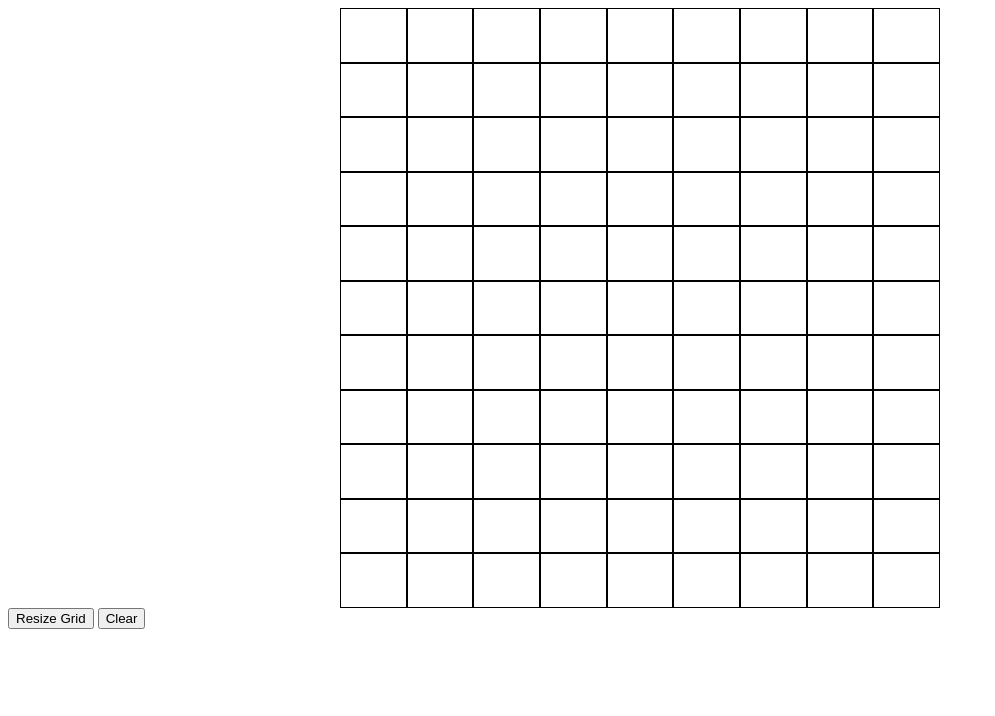
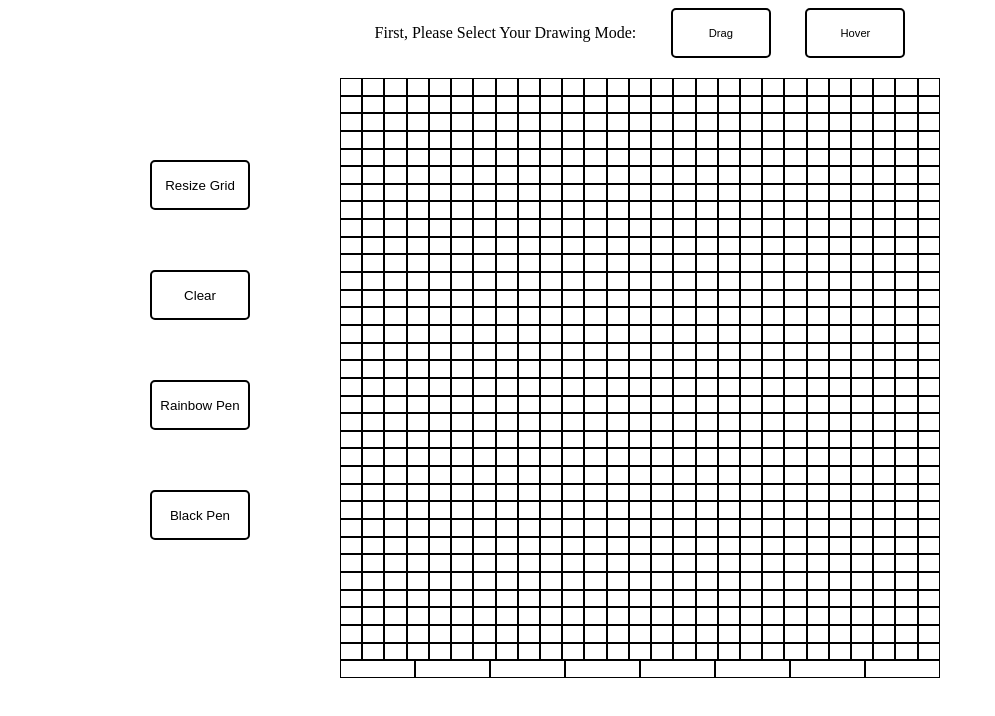
Before and after one commit to TheFireflyLamp/etchasketch, a plain HTML site: page index.html in a window 1280 px wide. Shown: the whole page, without its empty margins (0-995 px from the left). Drawn offline with Linux system fonts and the light colour scheme.

Commit message:
functions except opacity, simple presentation

```diff
--- a/etch.js
+++ b/etch.js
@@ -1,14 +1,17 @@
 const gridArea = document.querySelector('#gridArea');
-let userInput = 10;
+let userInput = 30;
 let userSquared = userInput*userInput;
 let basisValue = 600/userInput;
 let refBasisValue = basisValue + "px";
 console.log (refBasisValue);
 console.log (userInput);
 console.log (userSquared);
+let currentColour = 'black' ;
+let selectedMode = "hover";
 
 createGrid (userInput);
-document.querySelectorAll('.gridCell').forEach(node => node.onmouseover = changeCell);
+
+
 
 function updateValues(){
   userSquared = userInput*userInput;
@@ -33,7 +36,7 @@ function changeGrid() {
   updateValues();
   console.log(userInput);
   createGrid(userInput);
-  document.querySelectorAll('.gridCell').forEach(node => node.onmouseover = changeCell);
+
 }
 
 function clearGrid() {
@@ -46,8 +49,50 @@ function clearGrid() {
   console.log(typeof (grid));
 }
 
-
 function changeCell(e) {
   let currentCell = e.target;
-  currentCell.style.backgroundColor= 'black';
+  currentCell.style.backgroundColor= currentColour;
 }
+
+let interval;
+
+function colourize() {
+  interval = setInterval(function(){ currentColour = pastelColors(); }, 50);
+}
+
+function black() {
+  clearInterval(interval);
+  currentColour = 'black';
+}
+
+function pastelColors(){
+  var r = (Math.round(Math.random()* 127) + 127).toString(16);
+  var g = (Math.round(Math.random()* 127) + 127).toString(16);
+  var b = (Math.round(Math.random()* 127) + 127).toString(16);
+  return '#' + r + g + b;
+}
+
+var mouseDown = 0;
+document.body.onmousedown = function() {
+  ++mouseDown;
+}
+document.body.onmouseup = function() {
+  mouseDown = 0;
+}
+
+function activateDrag() {
+  selectedMode= "drag";
+  document.querySelectorAll('.gridCell').forEach(node => node.onmouseover = dragCell);
+  document.querySelectorAll('.gridCell').forEach(node => node.onmousedown = changeCell);
+}
+
+function dragCell(e) {
+  if(mouseDown){
+  changeCell(e);
+}
+}
+
+function activateHover() {
+  selectedMode= "hover";
+  document.querySelectorAll('.gridCell').forEach(node => node.onmouseover = changeCell);
+}
--- a/index.html
+++ b/index.html
@@ -6,12 +6,21 @@
 </head>
 <body>
 
+   <div id="modeArea" class="modeArea">
+     <p> First, Please Select Your Drawing Mode: </p>
+    <input type="button" class="mode" value="Drag" onclick="activateDrag()" />
+    <input type="button" class="mode" value="Hover" onclick="activateHover()" />
+  </div>
+
+
   <div id="gridArea" class="gridArea">
   </div>
 
   <div id="buttonArea" class="buttonArea">
-  <input type="button" value="Resize Grid" onclick="changeGrid()" />
-  <input type="button" value="Clear" onclick="clearGrid()" />
+    <input type="button" class="option" value="Resize Grid" onclick="changeGrid()" />
+    <input type="button" class="option" value="Clear" onclick="clearGrid()" />
+    <input type="button" class="option" value="Rainbow Pen" onclick="colourize()" />
+    <input type="button" class="option" value="Black Pen" onclick="black()" />
   </div>
 
 
--- a/style.css
+++ b/style.css
@@ -13,3 +13,80 @@
   border-width: 0.05px;
   border-color: black;
 }
+
+.gridArea:hover {
+  cursor: pointer;
+}
+
+.modeArea {
+  font-size: 1em;
+  justify-content: space-evenly;
+  display: flex;
+  margin-left: auto;
+  padding: 10px;
+  margin-right: auto;
+  position: relative;
+  top: -10px;
+  text-align: center;
+  align-content: center;
+  background-color: white;
+  width: 600px;
+  height: 50px;
+}
+
+.modeArea:focus {
+  outline: none;
+}
+
+.mode {
+  position: relative;
+  top: 0px;
+  flex-basis: 100px;
+  background-color: white;
+  border-style: solid;
+  border-color: black;
+  border-width: 2px;
+  border-radius: 5px;
+  font-size: 0.7em;
+}
+
+.mode:focus {
+  outline-color: hotpink;
+}
+
+.mode:hover{
+  transform: scale(1.1);
+  outline-color: hotpink;
+}
+
+.buttonArea {
+  display: flex;
+  flex-direction: column;
+  justify-content: space-evenly;
+  width: 100px;
+  height: 500px;
+  position: absolute;
+  top: 100px;
+  left: 150px;
+  margin-left: auto;
+  margin-right: auto;
+  text-align: center;
+}
+
+.option{
+  flex-basis: 50px;
+  background-color: white;
+  border-style: solid;
+  border-color: black;
+  border-width: 2px;
+  border-radius: 5px;
+}
+
+.option:hover{
+  transform: scale(1.1);
+  outline-color: hotpink;
+}
+
+.option:focus {
+  outline:none;
+}
```
